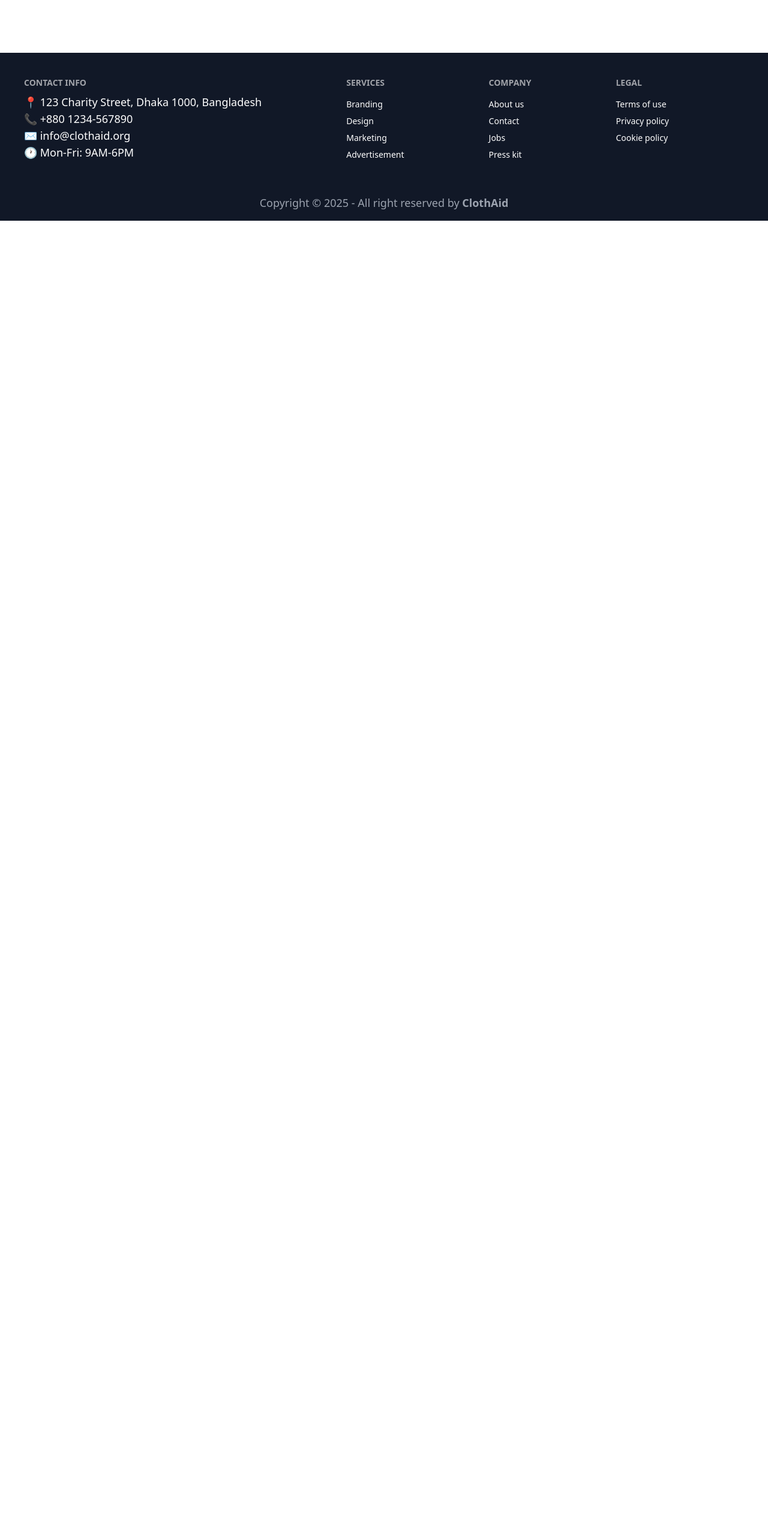
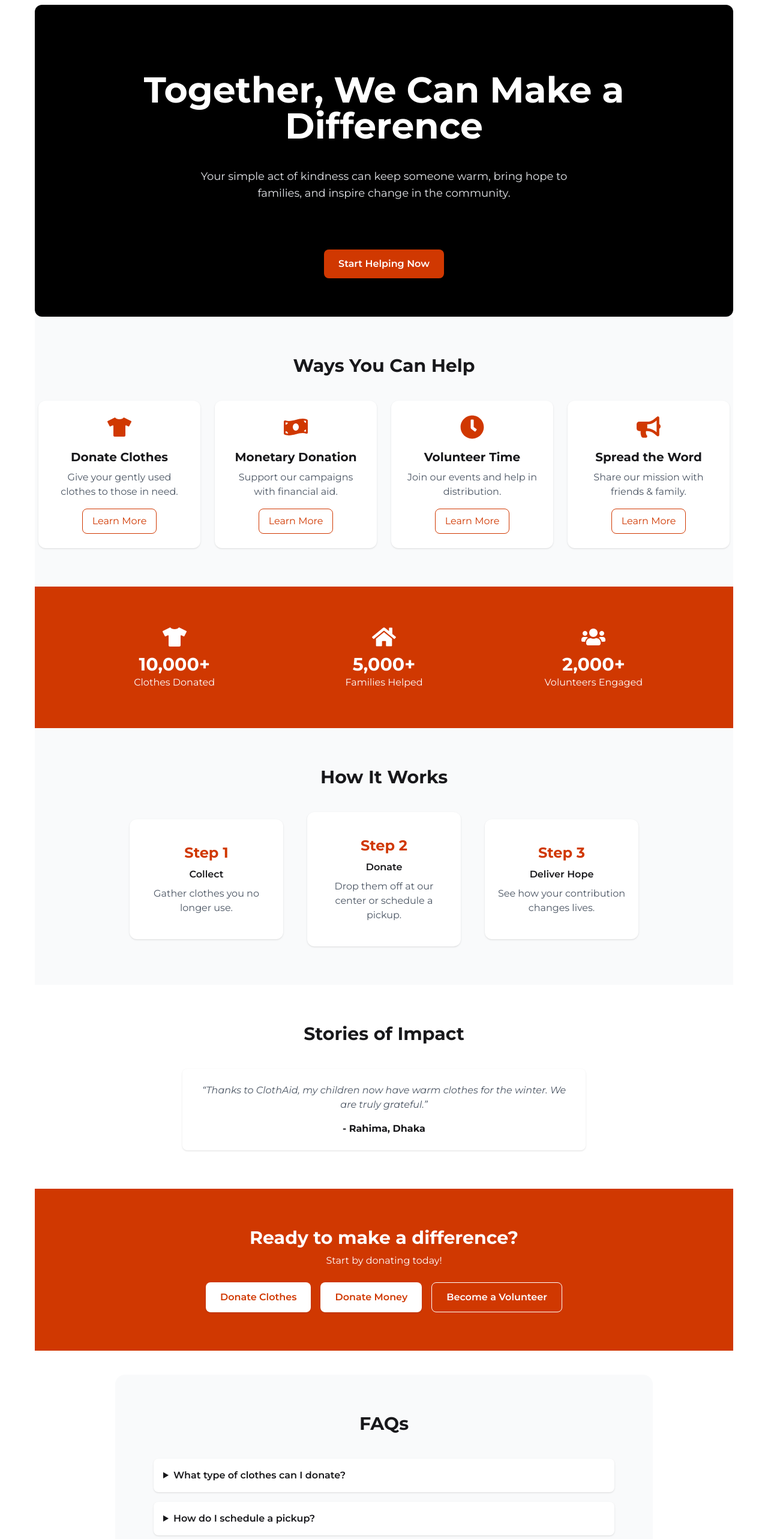
Before and after one commit to tausifislamsheik/ClothAid, a React (Vite) app: page /how-to-help in a window 1280 px wide. Shown: the part 100-2666 px from the top of the page at 60% size. Before the commit the page ends 800 px from the top, so only its background shows below. Built offline with nearby package versions, Linux system fonts and the light colour scheme; no server answers.

Commit message:
How to help page added

```diff
--- a/package.json
+++ b/package.json
@@ -12,7 +12,6 @@
   "dependencies": {
     "@tailwindcss/vite": "^4.1.13",
     "firebase": "^12.2.1",
-    "flowbite-react": "^0.12.8",
     "helmet": "^8.1.0",
     "localforage": "^1.10.0",
     "match-sorter": "^8.1.0",
--- a/src/components/DonationDetails.jsx
+++ b/src/components/DonationDetails.jsx
@@ -56,7 +56,7 @@ const DonationDetails = () => {
                         </div>
                         <div>
                             <p className="text-gray-600">🔰 Division</p>
-                            <h1 className="md:text-2xl font-semibold">{division}</h1>
+                            <h1 className="md:text-xl font-semibold">{division}</h1>
                         </div>
                     </div>
                     <p className="md:text-lg text-gray-500">{description}</p>
--- a/src/components/Login.jsx
+++ b/src/components/Login.jsx
@@ -1,6 +1,7 @@
 import { useContext } from "react";
 import { Link, useLocation, useNavigate } from "react-router-dom";
 import { AuthContext } from "../Provider/AuthProvider";
+import { toast } from "react-toastify";
 
 const Login = () => {
 
@@ -22,6 +23,7 @@ const Login = () => {
             e.target.reset();
             navigate('/');
             navigate(location?.state ? location.state : '/');
+            toast('User successfully login')
         })
         .catch(error => console.log(error.message))
     }
@@ -32,6 +34,7 @@ const Login = () => {
             console.log(result.user)
             navigate('/');
             navigate(location?.state ? location.state : '/');
+            toast('User successfully login')
           })
           .catch(error => console.log(error.message))
     }
--- a/src/layouts/HowToHelp.jsx
+++ b/src/layouts/HowToHelp.jsx
@@ -1,11 +1,164 @@
 import { Helmet } from "react-helmet";
+import { useRef } from "react";
+import { FaTshirt, FaMoneyBillWave, FaClock, FaBullhorn, FaUsers, FaHome } from "react-icons/fa";
 
 const HowToHelp = () => {
+
+    const helpRef = useRef(null);
+
+  const scrollToHelp = () => {
+    helpRef.current?.scrollIntoView({ behavior: "smooth" });
+  };
+
+  const faqs = [
+    { q: "What type of clothes can I donate?", a: "You can donate gently used clothes like jackets, sweaters, t-shirts, and pants. Please avoid torn or unusable items." },
+    { q: "How do I schedule a pickup?", a: "You can schedule a pickup through our contact form or by calling our hotline." },
+    { q: "Can I donate from outside Dhaka?", a: "Yes! You can send donations via courier or support us financially online." },
+  ];
+
     return (
         <div>
             <Helmet>
                 <title>How to Help | ClothAid</title>
             </Helmet>
+            <div className="w-full">
+      <section
+        className="bg-center items-center justify-center text-center"
+      >
+        <div className="bg-black bg-opacity-50 p-6 pt-28 rounded-xl">
+          <h1 className="text-4xl md:text-6xl font-bold text-white">
+            Together, We Can Make a Difference
+          </h1>
+          <p className="text-lg text-gray-200 mt-10">
+            Your simple act of kindness can keep someone warm, bring hope to <br /> families, and inspire change in the community.
+          </p>
+          <button
+            onClick={scrollToHelp}
+            className="mt-20 mb-10 px-6 py-3 bg-orange-600 text-white font-semibold rounded-lg shadow hover:bg-orange-500 transition cursor-pointer"
+          >
+            Start Helping Now
+          </button>
+        </div>
+      </section>
+
+      <section ref={helpRef} className="py-16 bg-gray-50">
+        <h2 className="text-3xl font-bold text-center mb-10">Ways You Can Help</h2>
+        <div className="grid gap-6 md:grid-cols-2 lg:grid-cols-4 max-w-6xl mx-auto">
+          {[
+            { icon: <FaTshirt size={40} />, title: "Donate Clothes", desc: "Give your gently used clothes to those in need." },
+            { icon: <FaMoneyBillWave size={40} />, title: "Monetary Donation", desc: "Support our campaigns with financial aid." },
+            { icon: <FaClock size={40} />, title: "Volunteer Time", desc: "Join our events and help in distribution." },
+            { icon: <FaBullhorn size={40} />, title: "Spread the Word", desc: "Share our mission with friends & family." },
+          ].map((item, i) => (
+            <div key={i} className="p-6 bg-white rounded-xl shadow text-center hover:scale-105 transition">
+              <div className="flex justify-center text-orange-600 mb-4">{item.icon}</div>
+              <h3 className="font-bold text-xl mb-2">{item.title}</h3>
+              <p className="text-gray-600 mb-4">{item.desc}</p>
+              <button className="px-4 py-2 border border-orange-600 text-orange-600 rounded-lg hover:bg-orange-600 hover:text-white transition cursor-pointer">
+                Learn More
+              </button>
+            </div>
+          ))}
+        </div>
+      </section>
+
+      <section className="py-16 bg-orange-600 text-white">
+        <div className="grid md:grid-cols-3 text-center gap-6 max-w-5xl mx-auto">
+          <div>
+            <FaTshirt size={40} className="mx-auto mb-2" />
+            <h3 className="text-3xl font-bold">10,000+</h3>
+            <p>Clothes Donated</p>
+          </div>
+          <div>
+            <FaHome size={40} className="mx-auto mb-2" />
+            <h3 className="text-3xl font-bold">5,000+</h3>
+            <p>Families Helped</p>
+          </div>
+          <div>
+            <FaUsers size={40} className="mx-auto mb-2" />
+            <h3 className="text-3xl font-bold">2,000+</h3>
+            <p>Volunteers Engaged</p>
+          </div>
+        </div>
+      </section>
+
+      <section className="py-16 bg-gray-50">
+        <h2 className="text-3xl font-bold text-center mb-10">How It Works</h2>
+        <div className="flex flex-col md:flex-row justify-center items-center gap-10 max-w-5xl mx-auto">
+          {[
+            { step: "Collect", desc: "Gather clothes you no longer use." },
+            { step: "Donate", desc: "Drop them off at our center or schedule a pickup." },
+            { step: "Deliver Hope", desc: "See how your contribution changes lives." },
+          ].map((s, i) => (
+            <div key={i} className="bg-white py-10 px-5 rounded-xl shadow w-64 text-center">
+              <h3 className="text-2xl font-bold text-orange-600">Step {i + 1}</h3>
+              <p className="mt-2 font-semibold">{s.step}</p>
+              <p className="text-gray-600 mt-2">{s.desc}</p>
+            </div>
+          ))}
+        </div>
+      </section>
+
+      <section className="py-16">
+        <h2 className="text-3xl font-bold text-center mb-10">Stories of Impact</h2>
+        <div className="max-w-2xl mx-auto bg-white shadow p-6 rounded-lg text-center">
+          <p className="text-gray-600 italic">
+            “Thanks to ClothAid, my children now have warm clothes for the winter. We are truly grateful.”
+          </p>
+          <p className="font-bold mt-4">- Rahima, Dhaka</p>
+        </div>
+      </section>
+
+      <section className="py-16 bg-orange-600 text-white text-center">
+        <h2 className="text-3xl font-bold">Ready to make a difference?</h2>
+        <p className="mt-2">Start by donating today!</p>
+        <div className="flex justify-center gap-4 mt-6 flex-wrap">
+          <button className="px-6 py-3 bg-white text-orange-600 font-semibold rounded-lg shadow hover:bg-gray-100 transition cursor-pointer">
+            Donate Clothes
+          </button>
+          <button className="px-6 py-3 bg-white text-orange-600 font-semibold rounded-lg shadow hover:bg-gray-100 transition cursor-pointer">
+            Donate Money
+          </button>
+          <button className="px-6 py-3 border border-white text-white font-semibold rounded-lg hover:bg-white hover:text-orange-600 transition cursor-pointer">
+            Become a Volunteer
+          </button>
+        </div>
+      </section>
+
+      <section className="p-16 bg-gray-50 max-w-4xl mx-auto mt-10 rounded-2xl">
+        <h2 className="text-3xl font-bold text-center mb-10">FAQs</h2>
+        {faqs.map((faq, i) => (
+          <details key={i} className="mb-4 bg-white shadow rounded-lg p-4">
+            <summary className="font-semibold cursor-pointer">{faq.q}</summary>
+            <p className="mt-2 text-gray-600">{faq.a}</p>
+          </details>
+        ))}
+      </section>
+
+      <section className="py-16 text-center">
+        <h2 className="text-3xl font-bold mb-6">Get in Touch</h2>
+        <form className="max-w-xl mx-auto space-y-4">
+          <input
+            type="text"
+            placeholder="Name"
+            className="w-full p-3 border rounded-lg focus:ring focus:ring-orange-300"
+          />
+          <input
+            type="email"
+            placeholder="Email"
+            className="w-full p-3 border rounded-lg focus:ring focus:ring-orange-300"
+          />
+          <textarea
+            placeholder="Message"
+            className="w-full p-3 border rounded-lg focus:ring focus:ring-orange-300"
+            rows="4"
+          ></textarea>
+          <button className="w-full px-6 py-3 bg-orange-600 text-white font-semibold rounded-lg hover:bg-orange-500 transition cursor-pointer">
+            Send Message
+          </button>
+        </form>
+      </section>
+    </div>
         </div>
     );
 };
```
Also changed, not shown: 1 other file (tests, documents, lock files or other folders).
